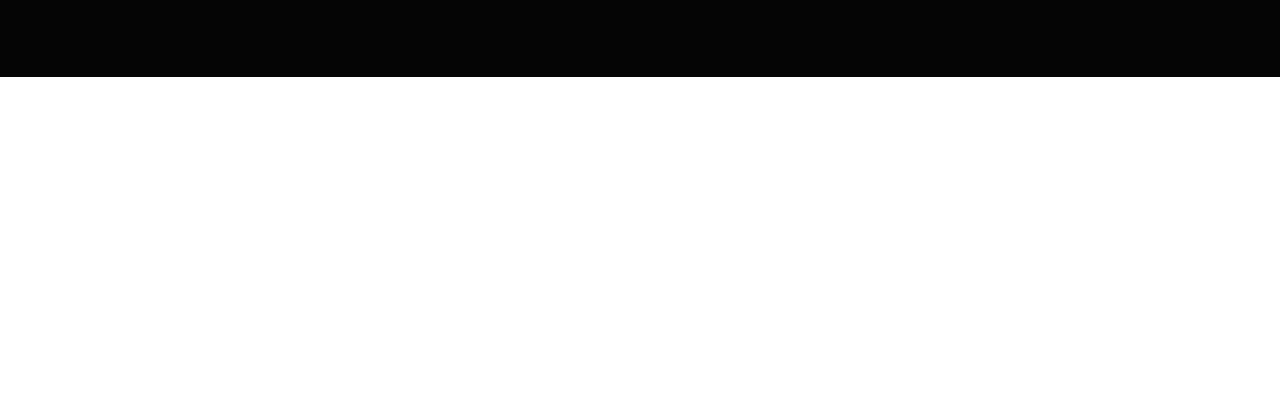
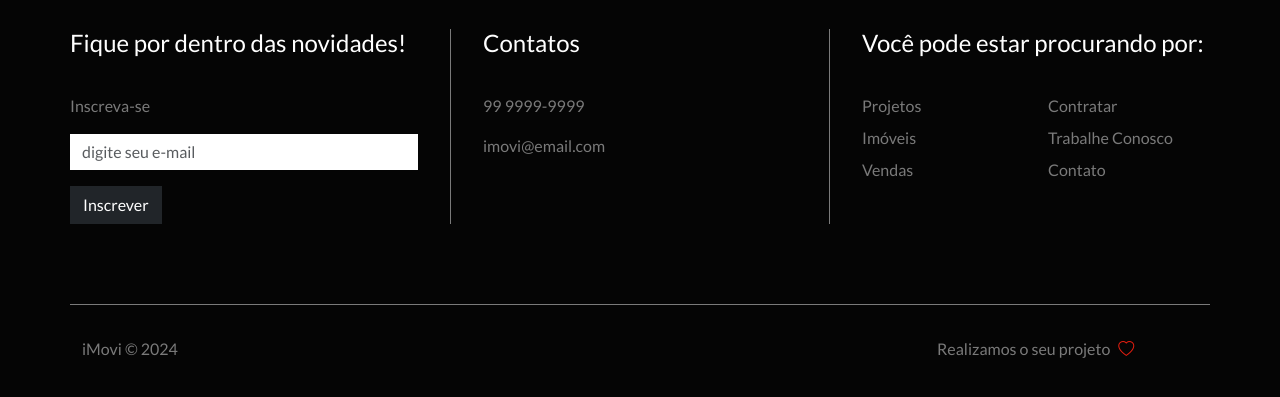
Before and after one commit to brunocsta/iMovi-project, a plain HTML site: page index.html in a window 1280 px wide. Shown: the part 3173-3570 px from the top of the page. Before the commit the page ends 3250 px from the top, so only its background shows below. Drawn offline with nearby package versions, Linux system fonts and the light colour scheme.

Commit message:
Creat the footer bottom component

```diff
--- a/css/style.css
+++ b/css/style.css
@@ -111,6 +111,7 @@
   #slider .btn{
     padding: 0.6em 1.5em;
     font-size: 1.2em;
+    margin-top: 1em;
   }
 
   .carousel-indicators{
@@ -263,3 +264,65 @@
 #social-icons i:hover{
   color: #7a7a7a;
 }
+
+/* FOOTER DETAILS */
+#footer-details{
+  margin-bottom: 3em;
+}
+
+#news-container,
+#contact-container,
+#link-container{
+  padding: 0;
+  border: 0;
+  margin-bottom: 2em;
+}
+
+#footer-details h4{
+  color: #FFF;
+  margin-bottom: 1.5em;
+}
+
+#news-container input{
+  border-radius: 0;
+  border: none;
+}
+
+#link-container li{
+  margin-bottom: 0.5em;
+}
+
+#link-container a{
+  text-decoration: none;
+}
+
+#link-container a:hover{
+  color: #FFF;
+}
+
+/* FOOTER BOTTOM */
+#footer-bottom{
+  border-top: 1px solid #7a7a7a;
+  padding-top: 2em;
+}
+
+#footer-bottom i{
+  color: #e61e10;
+  margin-left: 0.3em;
+}
+
+@media(min-width:768px){
+  #news-container{
+    padding-right: 2em;
+  }
+
+  #link-container{
+    padding-left: 2em;
+  }
+
+  #contact-container{
+    padding:0 2em;
+    border-left: 1px solid  #7a7a7a;
+    border-right: 1px solid  #7a7a7a;
+  }
+}
--- a/index.html
+++ b/index.html
@@ -311,12 +311,56 @@
             </div>
           </div>
           <!--FOOTER DETAILS-->
-          <div class="COL-12" id="footer-details">
-
+          <div class="col-12" id="footer-details">
+            <div class="row">
+              <div class="col-12 col-md-4" id="news-container">
+                <h4>Fique por dentro das novidades!</h4>
+                <p class="secondary-color">Inscreva-se</p>
+                <form>
+                  <div class="mb-3">
+                    <input type="email" class="form-control" placeholder="digite seu e-mail">
+                  </div>
+                  <button class="btn btn-dark" type="submit">Inscrever</button>
+                </form>
+              </div>
+              <div class="col-12 col-md-4" id="contact-container">
+                <h4>Contatos</h4>
+                <p class="secondary-color">99 9999-9999</p>
+                <p class="secondary-color">imovi@email.com</p>
+              </div>
+              <div class="col-12 col-md-4" id="link-container">
+                <div class="row">
+                  <h4>Você pode estar procurando por:</h4>
+                  <div class="col-6">
+                    <ul class="list-unstyled">
+                      <li><a href="#" class="secondary-color">Projetos</a></li>
+                      <li><a href="#" class="secondary-color">Imóveis</a></li>
+                      <li><a href="#" class="secondary-color">Vendas</a></li>
+                    </ul>
+                  </div>
+                  <div class="col-6">
+                    <ul class="list-unstyled">
+                      <li><a href="#" class="secondary-color">Contratar</a></li>
+                      <li><a href="#" class="secondary-color">Trabalhe Conosco</a></li>
+                      <li><a href="#" class="secondary-color">Contato</a></li>
+                    </ul>
+                  </div>
+                </div>
+              </div>
+            </div>
           </div>
           <!--FOOTER BOTTOM-->
           <div class="col-12" id="footer-bottom">
-
+            <div class="row justify-content-between">
+              <div class="col-12 col-md-3">
+                <p class="secondary-color">iMovi &copy; 2024</p>
+              </div>
+              <div class="col-12 col-md-3">
+                <p class="secondary-color"> Realizamos o seu projeto
+                  <i class="bi bi-heart"></i>
+                </p>
+              </div>
+            </div>
           </div>
         </div>
       </div>
```
